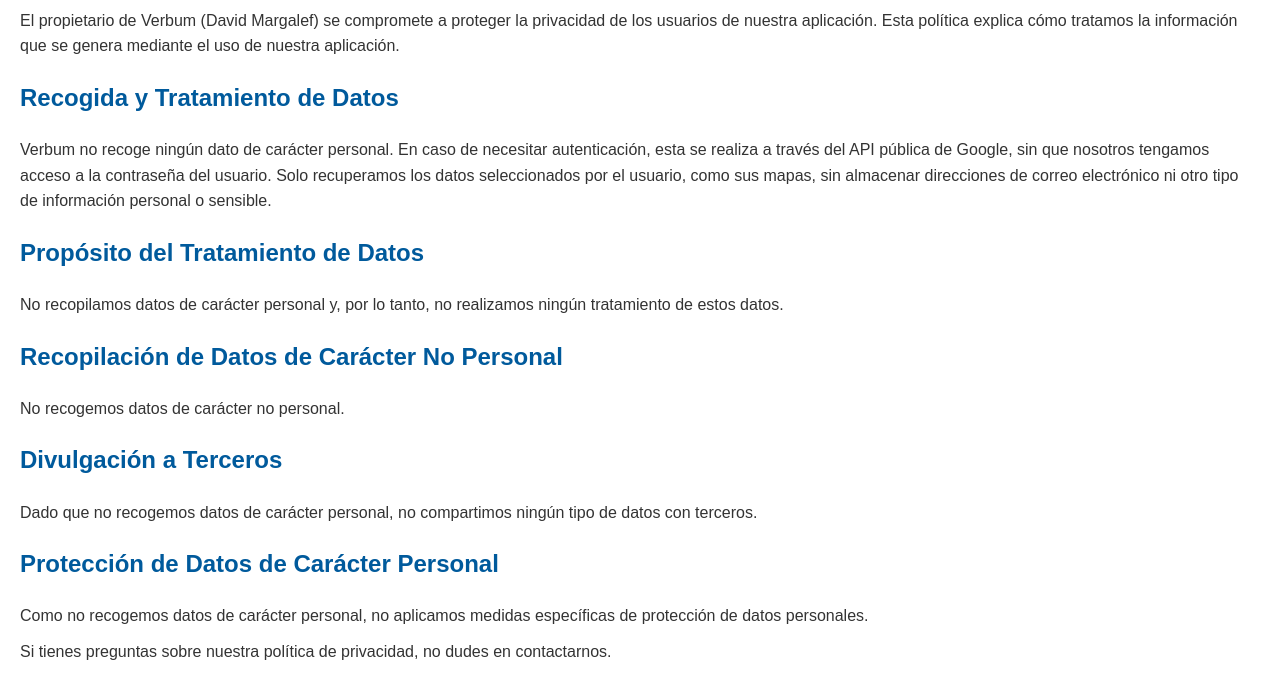
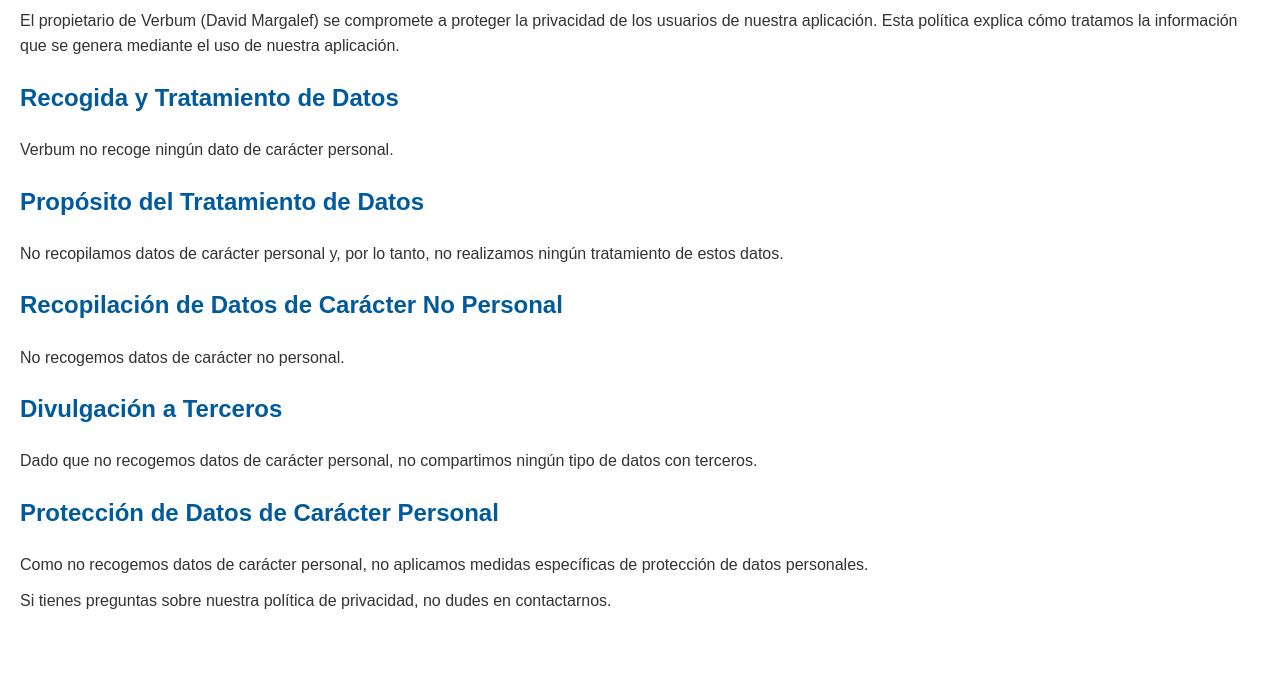
Before and after one commit to DavidWW/Privacidad_Verbum, a plain HTML site: page index.html in a window 1280 px wide. Shown: the part 85-784 px from the top of the page. Drawn offline with Linux system fonts and the light colour scheme.

Commit message:
Update index.html

```diff
--- a/index.html
+++ b/index.html
@@ -25,7 +25,7 @@
     <p>El propietario de Verbum (David Margalef) se compromete a proteger la privacidad de los usuarios de nuestra aplicación. Esta política explica cómo tratamos la información que se genera mediante el uso de nuestra aplicación.</p>
 
     <h2>Recogida y Tratamiento de Datos</h2>
-    <p>Verbum no recoge ningún dato de carácter personal. En caso de necesitar autenticación, esta se realiza a través del API pública de Google, sin que nosotros tengamos acceso a la contraseña del usuario. Solo recuperamos los datos seleccionados por el usuario, como sus mapas, sin almacenar direcciones de correo electrónico ni otro tipo de información personal o sensible.</p>
+    <p>Verbum no recoge ningún dato de carácter personal. </p>
 
     <h2>Propósito del Tratamiento de Datos</h2>
     <p>No recopilamos datos de carácter personal y, por lo tanto, no realizamos ningún tratamiento de estos datos.</p>
```
